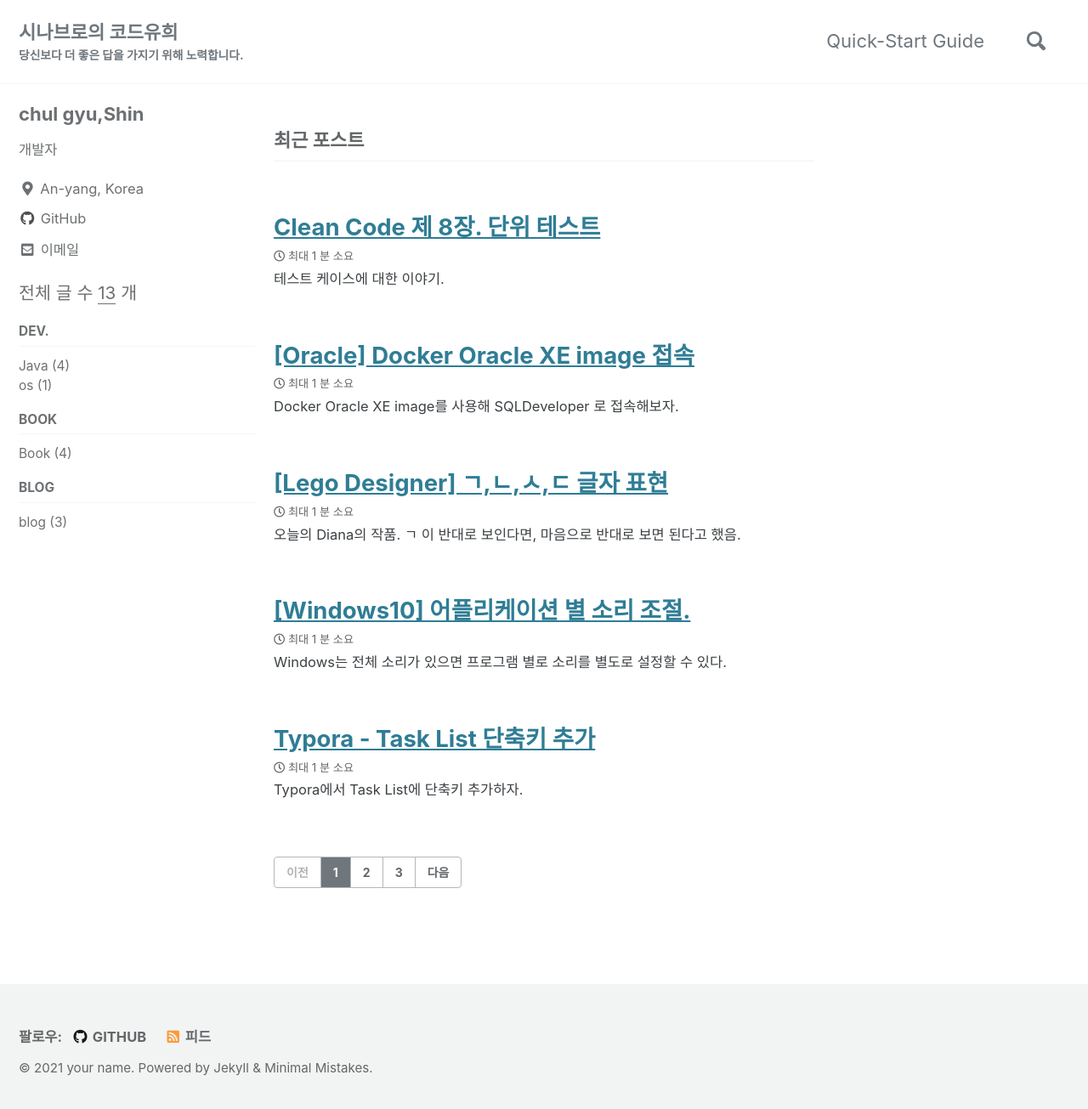
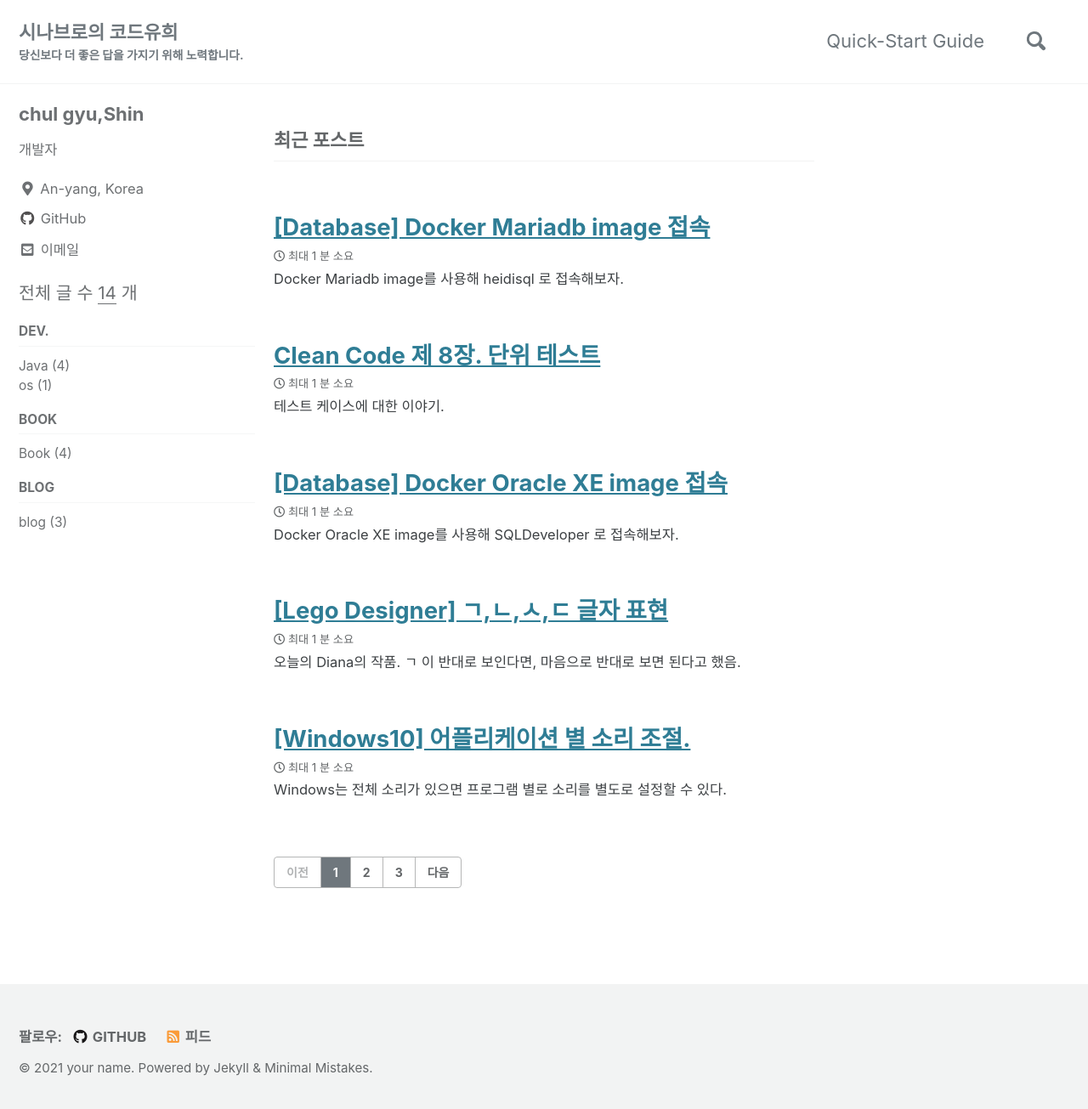
Before and after one commit to chulgs15/trifles, a Jekyll site: the page built from index.html, in a window 1280 px wide and 1313 px high. Shown: the top 1305 px of the window at 85% size. Built offline with Jekyll 4.4.1, drawn with Linux system fonts in a browser that asks for light colours; cached includes are drawn as plain includes; the list of posts is cut into pages by our own code; some of the changed lines change nothing that is shown.

Commit message:
Add docker-mariadb article

````diff
--- a/_posts/2021-04-16-docker-oracle-xe.md
+++ b/_posts/2021-04-16-docker-oracle-xe.md
@@ -1,7 +1,7 @@
 ---
 published: true
 layout: single
-title: "[Oracle] Docker Oracle XE image 접속"
+title: "[Database] Docker Oracle XE image 접속"
 comments: true
 classes: wide
 categories:
@@ -18,7 +18,7 @@
 <img src="https://user-images.githubusercontent.com/22446581/115093584-ce78ec80-9f55-11eb-8503-321d29b348b8.png" alt="image" style="zoom:33%; display: block; margin: 0px auto;" />
 
 ## 목적
-  실습을 위해 데이터베이스를 OS에 설치하지 않고 Dcoker 이미지로 실행하는 실습을 진행한다. Docker 이미지를 사용할 때 장점은 Oracle XE 설치를 위해 파일 다운로드 및 설치에 걸리는 시간을 줄일수 잇따.
+  실습을 위해 데이터베이스를 OS에 설치하지 않고 Docker 이미지로 실행하는 실습을 진행한다. Docker 이미지를 사용할 때 장점은 Oracle XE 설치를 위해 파일 다운로드 및 설치에 걸리는 시간을 줄일 수 있다.
 
 ## Docker
  Docker 로 이미지를 생성 후 실행해보자.
--- /dev/null
+++ b/_posts/2021-04-18-docker-mariadb.md
@@ -0,0 +1,72 @@
+---
+published: true
+layout: single
+title: "[Database] Docker Mariadb image 접속"
+comments: true
+classes: wide
+categories:
+  - Database
+tags:
+  - [mariadb, mysql , docker]
+date: 2021-04-18
+last_modified_at: 2021-04-18
+toc: true
+toc_sticky: true
+---
+Docker Mariadb image를 사용해 heidisql 로 접속해보자.
+
+<img src="https://user-images.githubusercontent.com/22446581/115126676-c7acb100-a00b-11eb-9f96-bd1991a008b2.png" alt="image" style="zoom:33%; display: block; margin: 0px auto;" />
+
+## 목적
+  테스트를 위해 데이터베이스를 OS에 설치하지 않고 Docker 이미지로 실행하는 실습을 진행한다. [이전 Post](https://chulgs15.github.io/trifles/database/docker-oracle-xe/)의 내용을 읽고 오면 더 이해하기 쉽다.
+
+## Docker
+ Docker 로 이미지를 생성 후 실행해보자.
+
+### 1. 이미지 생성.
+
+아래 명령어를 실행해서 Docker 공식 mariadb 이미지를 가져온다.
+```bash
+C:\Users\사용자\Desktop\docker-명령어\mariadb>docker pull mariadb
+Using default tag: latest
+latest: Pulling from library/mariadb
+a70d879fa598: Pull complete
+c4394a92d1f8: Pull complete
+10e6159c56c0: Pull complete
+6ee25b525863: Pull complete
+75bac9accf15: Pull complete
+5553d41e82b1: Pull complete
+0df5d11e9502: Pull complete
+b61f99a83efe: Pull complete
+6fd69eaf8690: Pull complete
+03f7bd4f1dda: Pull complete
+6ce5fa137d06: Pull complete
+689a8c518900: Pull complete
+Digest: sha256:9c681cefe72e257c6d58f839bb504f50bf259a0221c883fcc220f0755563fa46
+Status: Downloaded newer image for mariadb:latest
+docker.io/library/mariadb:latest
+```
+
+
+### 2. 이미지 실행.
+아래 명령어를 실행해서 가져온 이미지를 실행한다. 이전 Oracle과 마찬가지로 현재 폴더를 Volumn으로 지정한다.
+
+```
+docker run -d -p 127.0.0.1:3306:3306 -v %cd%:/var/lib/mysql -e MYSQL_ROOT_PASSWORD='원하는 비밀번호' mariadb --character-set-server=utf8mb4
+```
+
+## Heidisql
+
+| 설정                     | 값              |
+| ------------------------ | --------------- |
+| 호스트 이름              | localhost       |
+| 포트                     | 3306            |
+| 사용자 이름              | root            |
+| 비밀 번호(초기 비밀번호) | 입력한 비밀번호 |
+
+![image](https://user-images.githubusercontent.com/22446581/115126469-28d38500-a00a-11eb-91de-9e4fd67ab313.png)
+
+## 참조
+
+* https://hub.docker.com/_/mariadb
+* https://m.blog.naver.com/dbwodlf3/221823831023
````
